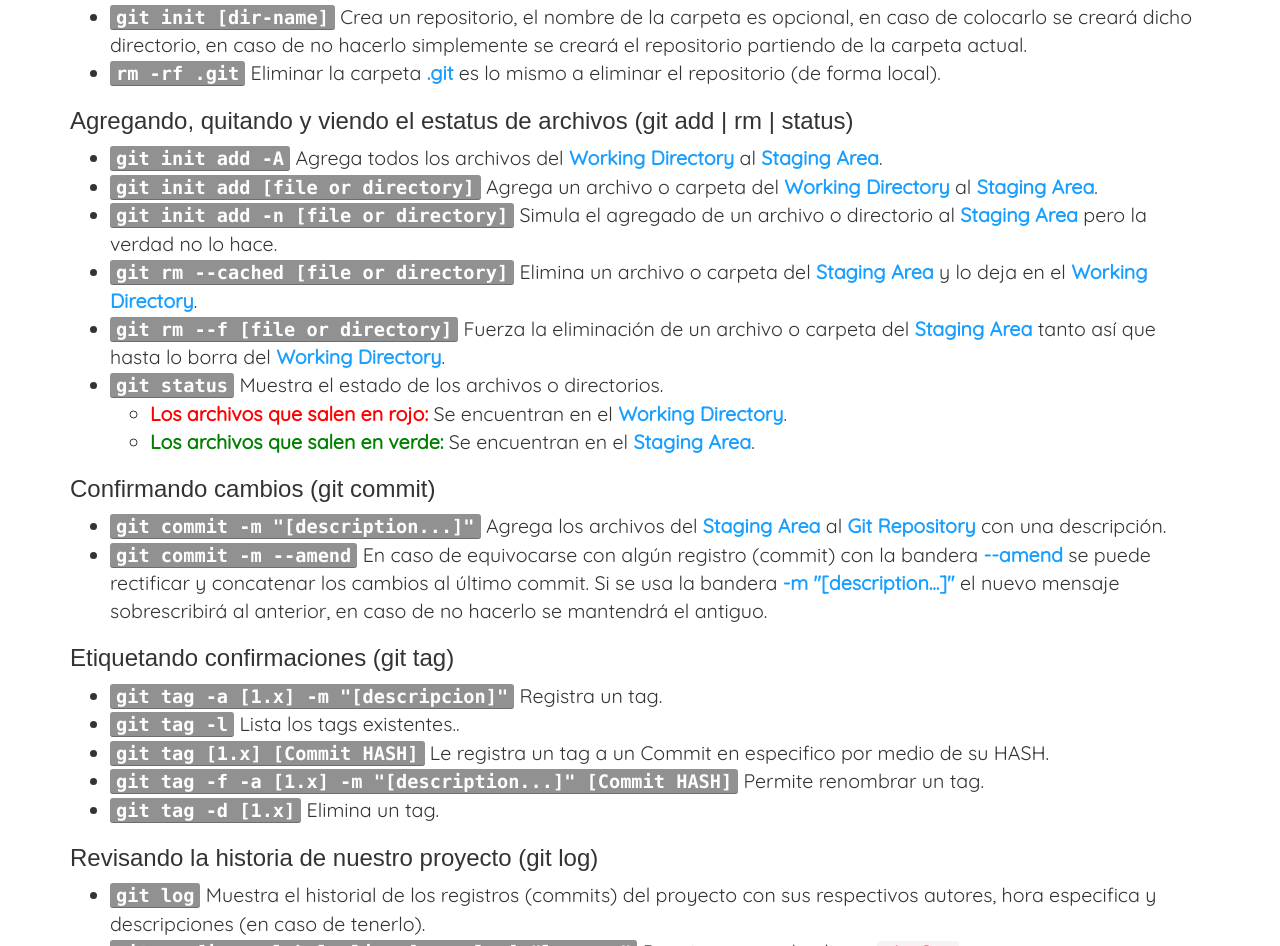
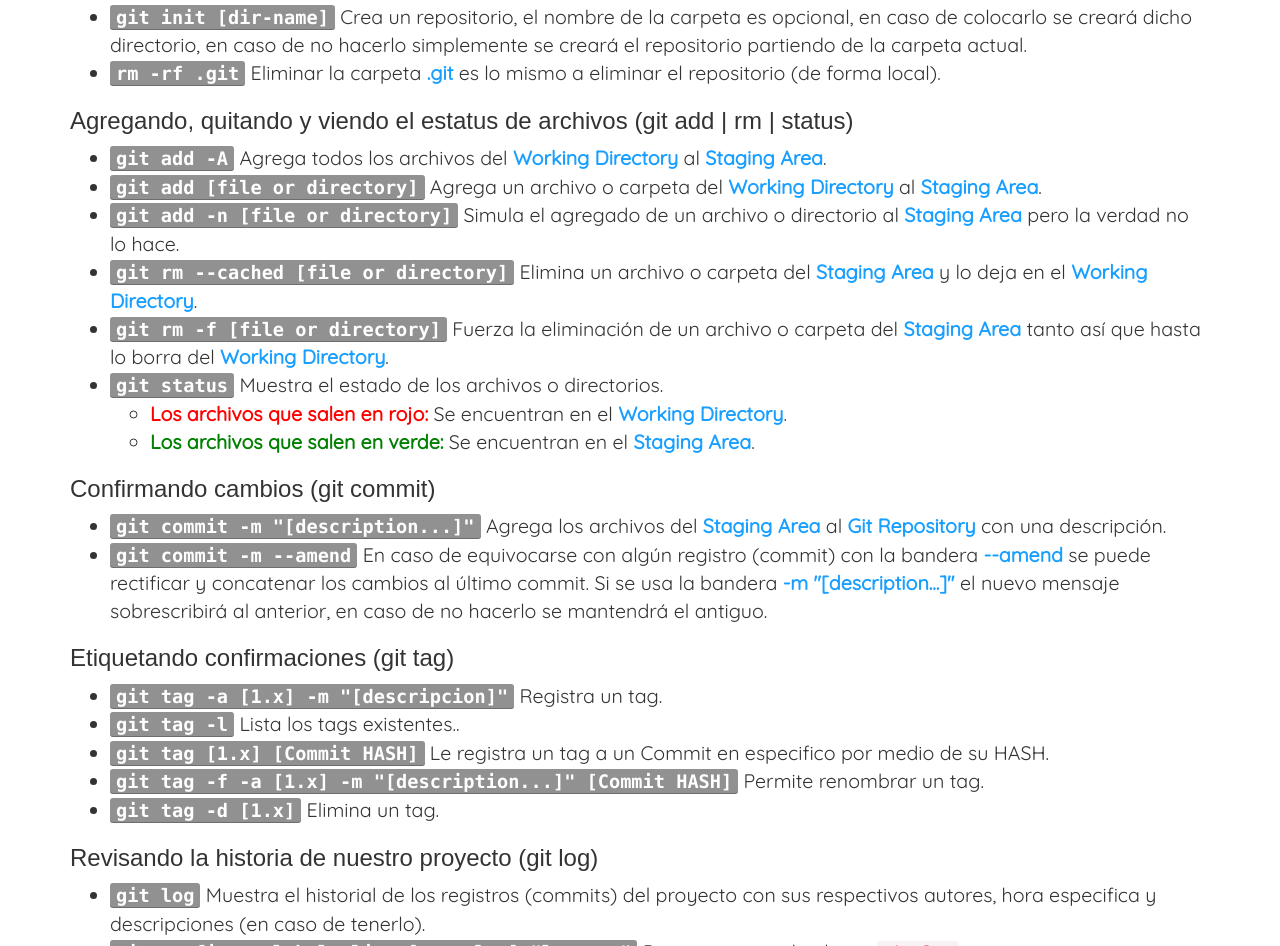
Before and after one commit to aster724/git-github, a plain HTML site: page index.html in a window 1280 px wide. Shown: the part 2471-3417 px from the top of the page. Drawn offline with nearby package versions, Linux system fonts and the light colour scheme; a script that the page names is missing.

Commit message:
Corección de unos comandos

```diff
--- a/index.html
+++ b/index.html
@@ -105,11 +105,11 @@
             <h3>Agregando, quitando y viendo el estatus de archivos (git add | rm | status)</h3>
             <!-- Lista desordenada -->
             <ul>
-                <li><kbd>git init add -A</kbd> Agrega todos los archivos del <strong>Working Directory</strong> al <strong>Staging Area</strong>.</li>
-                <li><kbd>git init add [file or directory]</kbd> Agrega un archivo o carpeta del <strong>Working Directory</strong> al <strong>Staging Area</strong>.</li>
-                <li><kbd>git init add -n [file or directory]</kbd> Simula el agregado de un archivo o directorio al <strong>Staging Area</strong> pero la verdad no lo hace.</li>
+                <li><kbd>git add -A</kbd> Agrega todos los archivos del <strong>Working Directory</strong> al <strong>Staging Area</strong>.</li>
+                <li><kbd>git add [file or directory]</kbd> Agrega un archivo o carpeta del <strong>Working Directory</strong> al <strong>Staging Area</strong>.</li>
+                <li><kbd>git add -n [file or directory]</kbd> Simula el agregado de un archivo o directorio al <strong>Staging Area</strong> pero la verdad no lo hace.</li>
                 <li><kbd>git rm --cached [file or directory]</kbd> Elimina un archivo o carpeta del <strong>Staging Area</strong> y lo deja en el <strong>Working Directory</strong>.</li>
-                <li><kbd>git rm --f [file or directory]</kbd> Fuerza la eliminación de un archivo o carpeta del <strong>Staging Area</strong> tanto así que hasta lo borra del <strong>Working Directory</strong>.</li>
+                <li><kbd>git rm -f [file or directory]</kbd> Fuerza la eliminación de un archivo o carpeta del <strong>Staging Area</strong> tanto así que hasta lo borra del <strong>Working Directory</strong>.</li>
                 <li>
                     <kbd>git status</kbd> Muestra el estado de los archivos o directorios.
                     <!-- Lista desordenada -->
```
